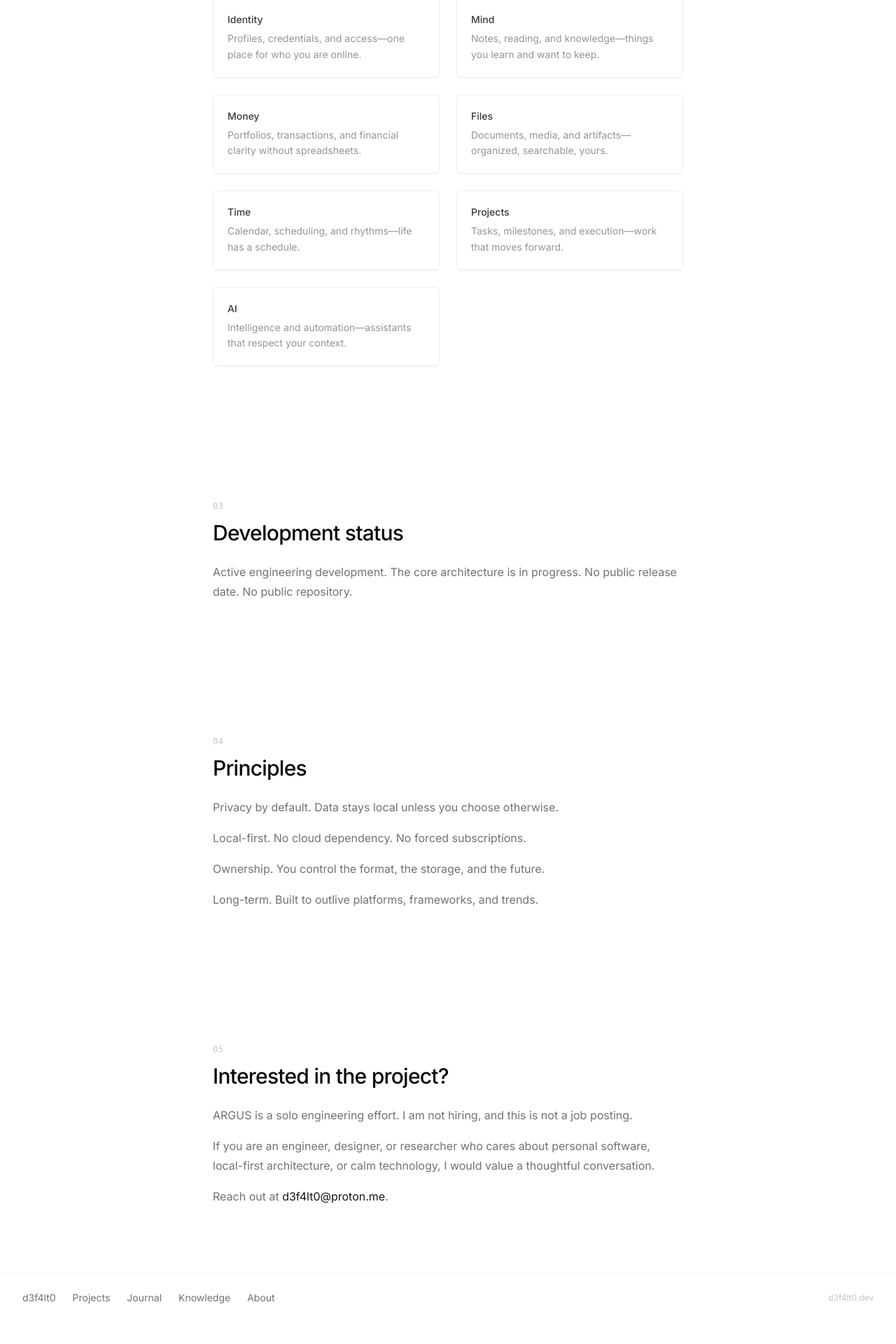
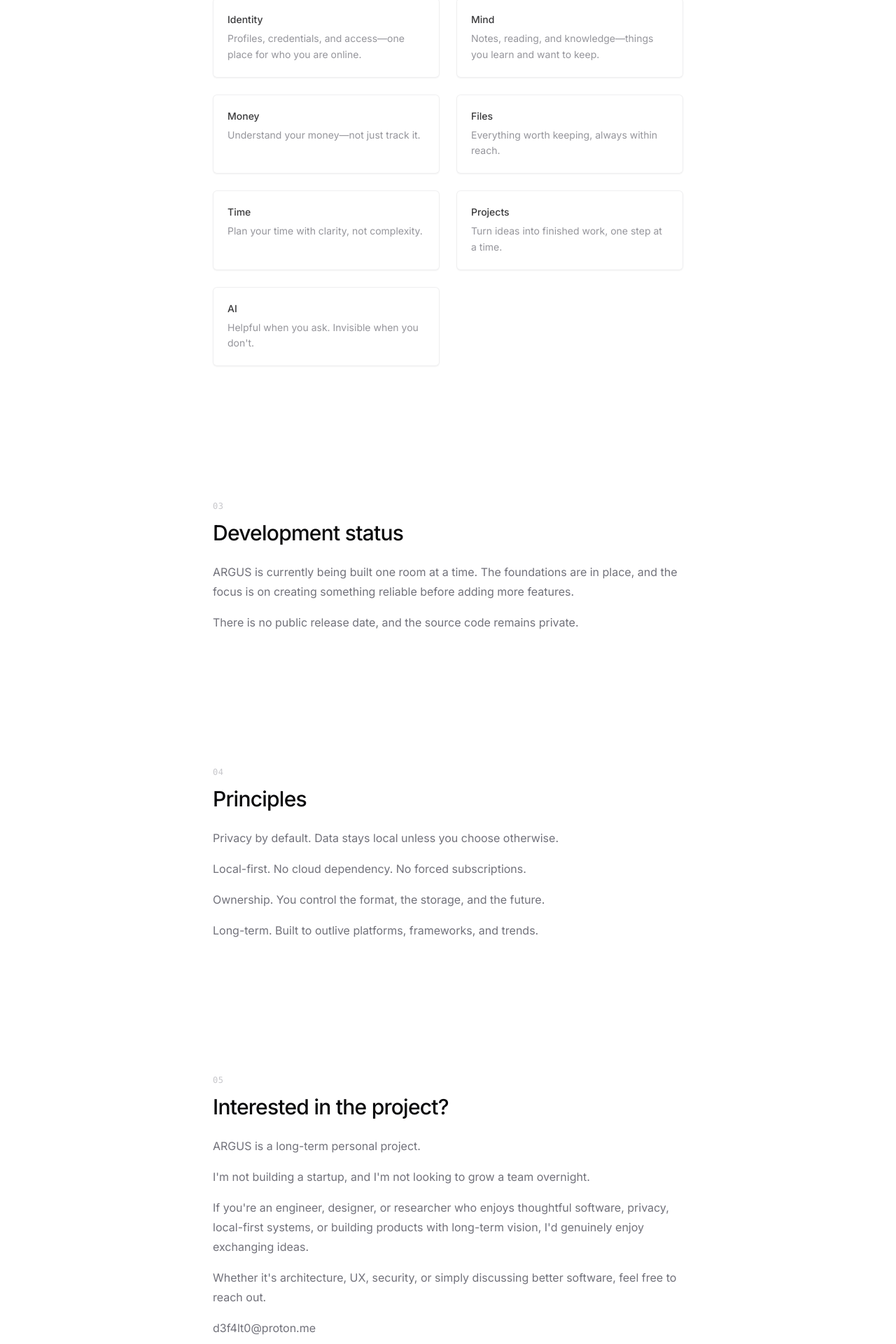
Before and after one commit to d3f4lt0/d3f4lt0.dev, a Next.js app: page /projects/argus in a window 1280 px wide. Shown: the part 1239-3159 px from the top of the page at 70% size. Before the commit the page ends 3127 px from the top, so only its background shows below. Built offline with nearby package versions, Linux system fonts and the light colour scheme.

Commit message:
refactor: polish ARGUS product page copy

```diff
--- a/src/app/(site)/projects/argus/page.tsx
+++ b/src/app/(site)/projects/argus/page.tsx
@@ -26,11 +26,11 @@ export const metadata: Metadata = {
 const rooms = [
   { name: 'Identity', description: 'Profiles, credentials, and access—one place for who you are online.' },
   { name: 'Mind', description: 'Notes, reading, and knowledge—things you learn and want to keep.' },
-  { name: 'Money', description: 'Portfolios, transactions, and financial clarity without spreadsheets.' },
-  { name: 'Files', description: 'Documents, media, and artifacts—organized, searchable, yours.' },
-  { name: 'Time', description: 'Calendar, scheduling, and rhythms—life has a schedule.' },
-  { name: 'Projects', description: 'Tasks, milestones, and execution—work that moves forward.' },
-  { name: 'AI', description: 'Intelligence and automation—assistants that respect your context.' },
+  { name: 'Money', description: 'Understand your money—not just track it.' },
+  { name: 'Files', description: 'Everything worth keeping, always within reach.' },
+  { name: 'Time', description: 'Plan your time with clarity, not complexity.' },
+  { name: 'Projects', description: 'Turn ideas into finished work, one step at a time.' },
+  { name: 'AI', description: 'Helpful when you ask. Invisible when you don\'t.' },
 ];
 
 const principles = [
@@ -103,7 +103,10 @@ export default function ArgusProjectPage() {
           <SectionHeader number="03" title="Development status" />
           <div className="mt-6 space-y-4 text-base leading-7 text-muted-foreground">
             <p>
-              Active engineering development. The core architecture is in progress. No public release date. No public repository.
+              ARGUS is currently being built one room at a time. The foundations are in place, and the focus is on creating something reliable before adding more features.
+            </p>
+            <p>
+              There is no public release date, and the source code remains private.
             </p>
           </div>
         </div>
@@ -125,13 +128,19 @@ export default function ArgusProjectPage() {
           <SectionHeader number="05" title="Interested in the project?" />
           <div className="mt-6 space-y-4 text-base leading-7 text-muted-foreground">
             <p>
-              ARGUS is a solo engineering effort. I am not hiring, and this is not a job posting.
+              ARGUS is a long-term personal project.
             </p>
             <p>
-              If you are an engineer, designer, or researcher who cares about personal software, local-first architecture, or calm technology, I would value a thoughtful conversation.
+              I&apos;m not building a startup, and I&apos;m not looking to grow a team overnight.
             </p>
             <p>
-              Reach out at <a href="mailto:d3f4lt0@proton.me" className="link-underline text-primary">d3f4lt0@proton.me</a>.
+              If you&apos;re an engineer, designer, or researcher who enjoys thoughtful software, privacy, local-first systems, or building products with long-term vision, I&apos;d genuinely enjoy exchanging ideas.
+            </p>
+            <p>
+              Whether it&apos;s architecture, UX, security, or simply discussing better software, feel free to reach out.
+            </p>
+            <p>
+              d3f4lt0@proton.me
             </p>
           </div>
         </div>
```
